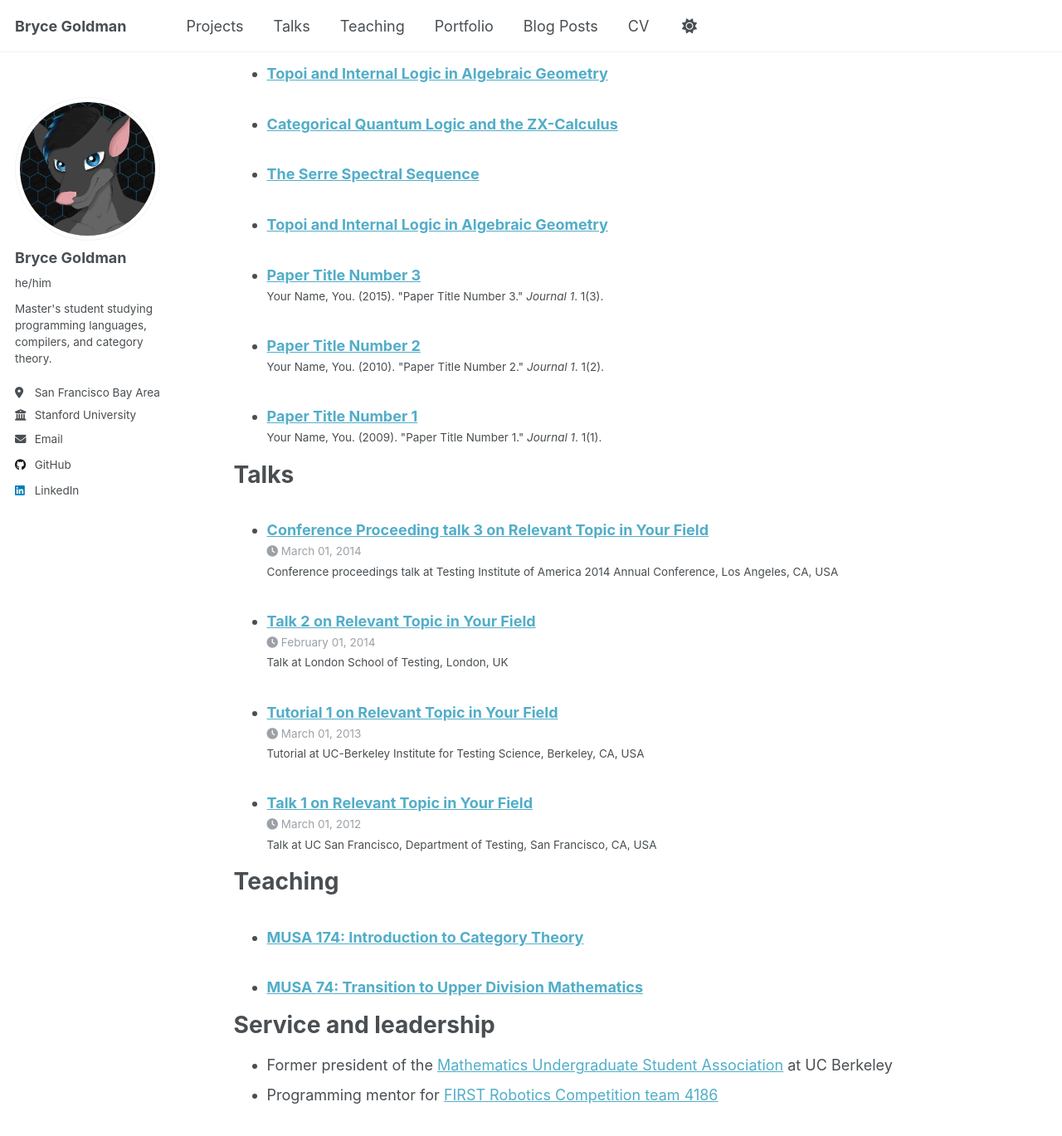
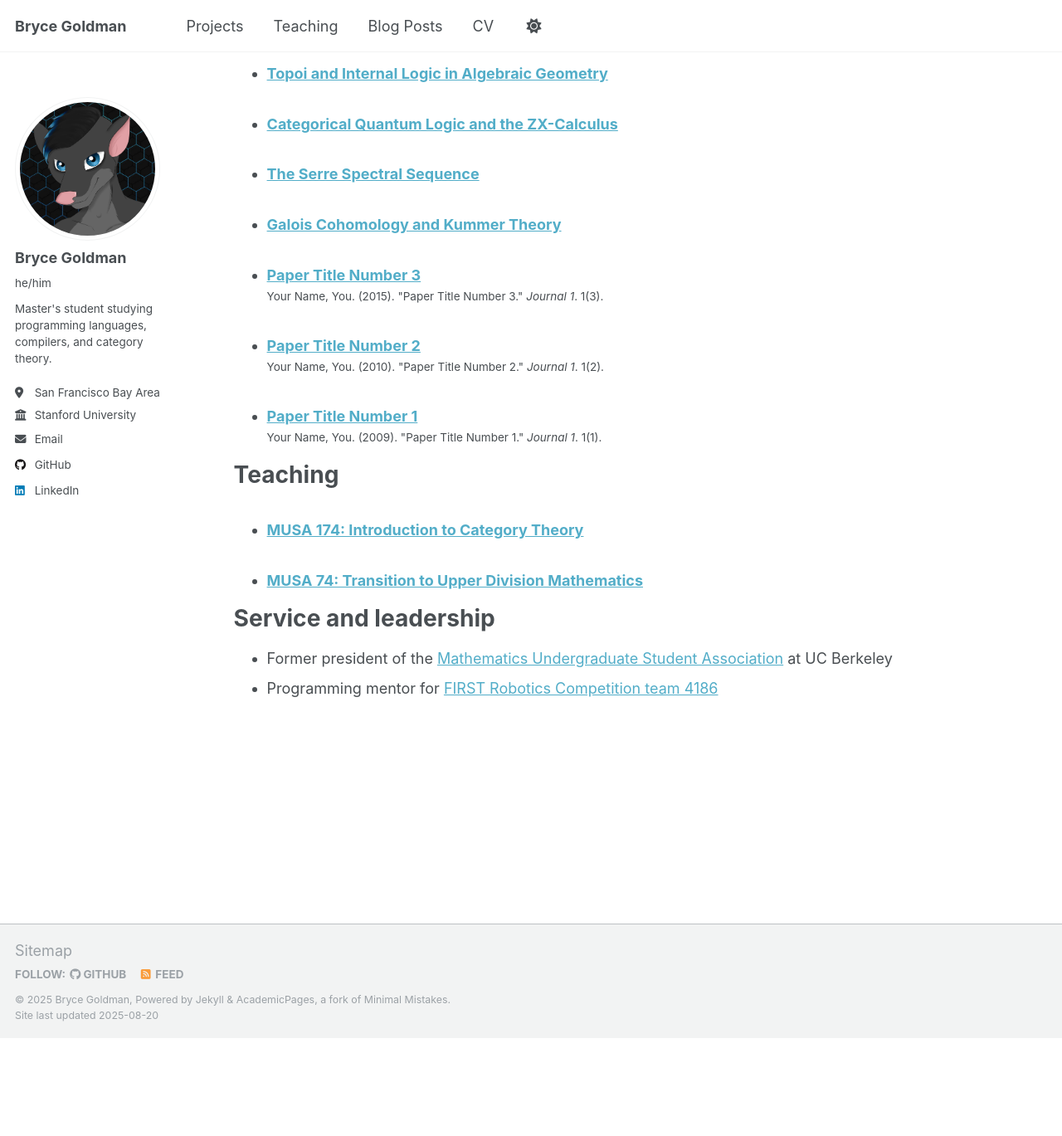
Before and after one commit to Alkizar/alkizar.github.io, a Jekyll site: the page built from _pages/cv.md, in a window 1280 px wide and 1400 px high, scrolled down 2094 px. Shown: the top 1369 px of the window at 83% size. Built offline with Jekyll 4.4.1, drawn with Linux system fonts in a browser that asks for light colours; after the commit the page ends 3345 px from its top, so only the background shows below that.

Commit message:
misc updates

```diff
--- a/_pages/cv.md
+++ b/_pages/cv.md
@@ -82,12 +82,6 @@ Projects
     {% include archive-single-cv.html %}
   {% endfor %}</ul>
 
-Talks
-======
-  <ul>{% for post in site.talks reversed %}
-    {% include archive-single-talk-cv.html  %}
-  {% endfor %}</ul>
-
 Teaching
 ======
   <ul>{% for post in site.teaching reversed %}
--- a/_publications/galois_cohomology.md
+++ b/_publications/galois_cohomology.md
@@ -1,5 +1,5 @@
 ---
-title: "Topoi and Internal Logic in Algebraic Geometry"
+title: "Galois Cohomology and Kummer Theory"
 collection: publications
 category: papers
 permalink: /project/galois_cohomology
```
Also changed, not shown: _data/navigation.yml (+4 -4 lines), _teaching/2015-spring-teaching-2.md (+1 -1 lines).
